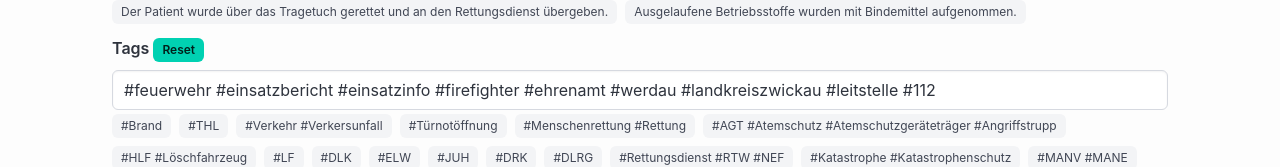
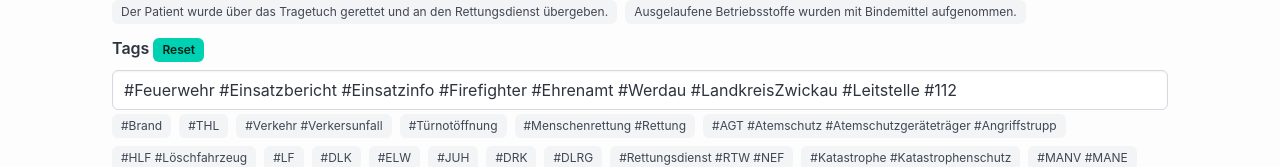
Before and after one commit to turbopixel/Feuerwehr-Beitrag-Generator, a Vue app: page / in a window 1280 px wide. Shown: the part 711-878 px from the top of the page. Built offline with nearby package versions, Linux system fonts and the light colour scheme.

Commit message:
change tags to uppercase

```diff
--- a/src/components/LayoutForm.vue
+++ b/src/components/LayoutForm.vue
@@ -15,7 +15,7 @@ export default {
       ort: '',
       einheiten: '',
       bericht: '',
-      tags: '#feuerwehr #einsatzbericht #einsatzinfo #firefighter #ehrenamt #werdau #landkreiszwickau #leitstelle #112',
+      tags: '#Feuerwehr #Einsatzbericht #Einsatzinfo #Firefighter #Ehrenamt #Werdau #LandkreisZwickau #Leitstelle #112',
       link: ''
     }
   },
@@ -80,7 +80,7 @@ export default {
     reset_tags(e) {
       // console.log(e.target.innerText)
 
-      this.$data.tags = "#feuerwehr #einsatzbericht #einsatzinfo #firefighter #ehrenamt #werdau #landkreiszwickau #leitstelle #112";
+      this.$data.tags = "#Feuerwehr #Einsatzbericht #Einsatzinfo #Firefighter #Ehrenamt #Werdau #LandkreisZwickau #Leitstelle #112";
     },
     create_example() {
       this.$data.nummer = "42";
@@ -92,7 +92,7 @@ export default {
       this.$data.ort = "Werdau, Bertolt-Brecht-Straße 18";
       this.$data.einheiten = "FF Werdau, Rettungsdienst, Polizei";
       this.$data.bericht = 'Das ist ein Beispiel Einsatzbericht.';
-      this.$data.tags = '#feuerwehr #einsatzbericht #einsatzinfo #firefighter #ehrenamt #werdau #landkreiszwickau #leitstelle #112';
+      this.$data.tags = '#Feuerwehr #Einsatzbericht #Einsatzinfo #Firefighter #Ehrenamt #Werdau #LandkreisZwickau #Leitstelle #112';
       this.$data.link = 'https://www.feuerwehr-werdau.de/';
     },
     clear_form() {
```
